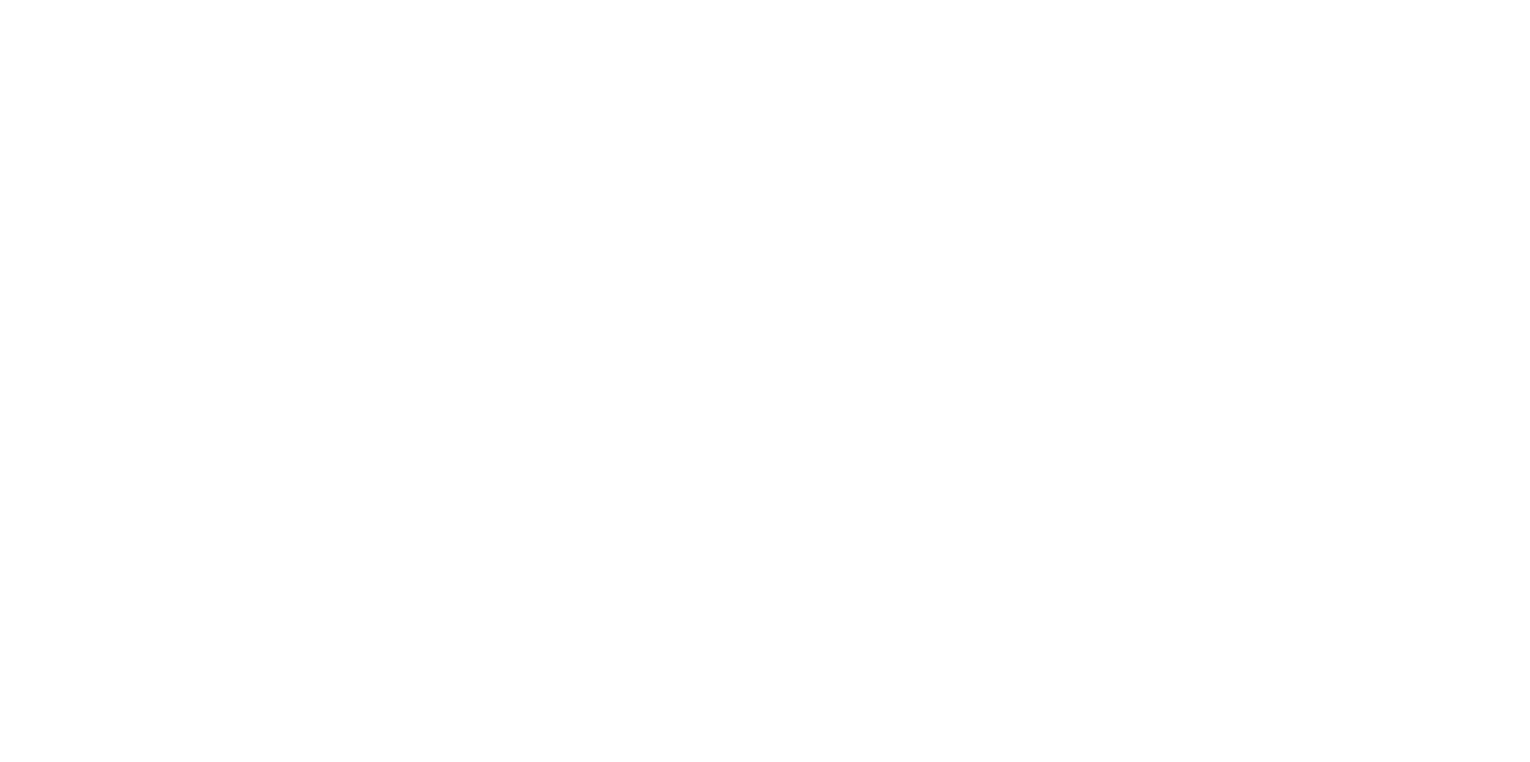
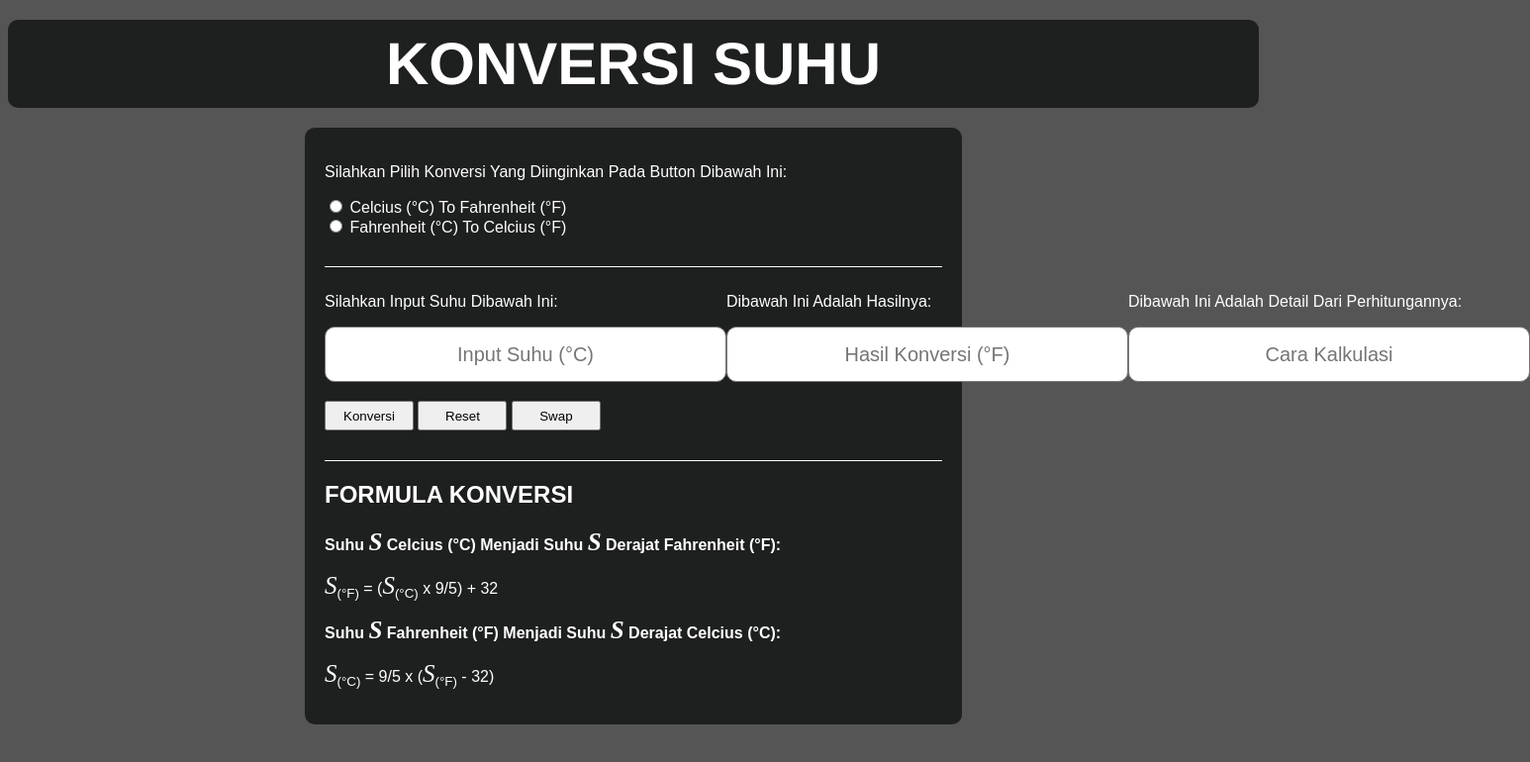
Before and after one commit to revou-fundamental-course/10-jun-24-DanielLenggonoMulyadjie, a plain HTML site: page index.html in a window 1280 px wide. Shown: the whole page at 99% size, 1546 px wide, since content can reach past the window. Drawn offline with Linux system fonts and the light colour scheme.

Commit message:
Update Content and Design (1)

```diff
--- a/css/style.css
+++ b/css/style.css
@@ -0,0 +1,119 @@
+body{
+  background-color: rgb(85, 85, 85);
+}
+
+header.header-container{
+  background-color: rgb(30, 31, 31);
+  border-radius: 10px;
+}
+
+h1.headerContent{
+  margin-top: 20px;
+  margin-bottom: 20px;
+  padding-top: 10px;
+  padding-bottom: 10px;
+  display: flex;
+  justify-content: center;
+  font-family: 'Franklin Gothic Medium';
+  font-size: 60px;
+  color: white;
+}
+
+main{
+  font-family: sans-serif;
+  color: white;
+}
+
+main.main-container{
+  padding-left: 20px;
+  padding-right: 20px;
+  padding-top: 20px;
+  padding-bottom: 20px;
+  background-color: rgb(30, 31, 31);
+  border-radius: 10px;
+  margin-left: 300px;
+  margin-right: 300px;
+}
+
+.textInput{
+  width: 400px;
+  height: 50px;
+  resize: none;
+  border-radius: 10px;
+  font-family: sans-serif;
+  font-size: 20px;
+  align-content: center;
+  text-align: center;
+}
+
+.textHasil{
+  width: 400px;
+  height: 50px;
+  resize: none;
+  border-radius: 10px;
+  font-family: sans-serif;
+  font-size: 20px;
+  align-content: center;
+  text-align: center;
+}
+
+.textKalkulasi{
+  width: 400px;
+  height: 50px;
+  resize: none;
+  border-radius: 10px;
+  font-family: sans-serif;
+  font-size: 20px;
+  align-content: center;
+  text-align: center;
+}
+
+section.textArea{
+  padding-top: 10px;
+  border-top: 1px solid white;
+  display: flex;
+  resize: none;
+  justify-content: space-between;
+}
+
+section.radioButton{
+  padding-bottom: 30px;
+}
+
+section.Button{
+  padding-top: 15px;
+  padding-bottom: 30px;
+}
+
+input.Konversi{
+  width: 90px;
+  height: 30px;
+}
+
+input.Reset{
+  width: 90px;
+  height: 30px;
+}
+
+input.Swap{
+  width: 90px;
+  height: 30px;
+}
+
+section.Formula{
+  border-top: 1px solid white;
+}
+
+.headerFormulaSuhu{
+  font-weight: bold;
+}
+
+.headerFormulaFahrenheit{
+  font-weight: bold;
+}
+
+.S{
+  font-family: Script MT;
+  font-size: 25px;
+  font-style: italic;
+}
--- a/index.html
+++ b/index.html
@@ -9,16 +9,95 @@
   <meta name="viewport" content="width=device-width, initial-scale=1.0">
 
   <!--Dibawah Ini Link CSS-->
-<link rel="stylesheet" href="css/style.css">
+
+  <link rel="stylesheet" href="css/style.css">
 
 </head>
 
 <body>
-  <header>
-
+  <header class="header-container">
+    <h1 class="headerContent">KONVERSI SUHU</h1>
   </header>
 
-  <main>
+  <main class="main-container">
+    <section class="textarea">
+
+      <!--Dibawah Ini Adalah Section Untuk Radio Button-->
+      <section class="radioButton">
+        <header>
+          <p>Silahkan Pilih Konversi Yang Diinginkan Pada Button Dibawah Ini:</p>
+        </header>
+        <!--Dibawah Ini Adalah Section Untuk Pilihan Konversi-->
+        <section>
+          <input type="radio" name="Konversi" value="Celcius (&deg;C) To Fahrenheit (&deg;F)">
+          <label for="Celcius (&deg;C) To Fahrenheit (&deg;F)">Celcius (&deg;C) To Fahrenheit (&deg;F)</label><br>
+          <input type="radio" name="Konversi" value="Fahrenheit (&deg;F) To Celcius (&deg;C)">
+          <label for="Fahrenheit (&deg;F) To Celcius (&deg;C)">Fahrenheit (&deg;C) To Celcius (&deg;F)</label>
+        </section>
+      </section>
+
+      <!--Dibawah Ini Adalah Section Untuk Text Area-->
+      <section class="textArea">
+        <!--Dibawah Ini Adalah Section Untuk Input-->
+        <section>
+          <header>
+            <p>Silahkan Input Suhu Dibawah Ini:</p>
+          </header>
+          <textarea class="textInput" placeholder="Input Suhu (&deg;C)" rows="3" cols="50"></textarea>
+        </section>
+
+        <!--Dibawah Ini Adalah Section Untuk Hasil-->
+        <section>
+          <header>
+            <p>Dibawah Ini Adalah Hasilnya:</p>
+          </header>
+          <textarea class="textHasil" placeholder="Hasil Konversi (&deg;F)" rows="3" cols="50"></textarea>
+        </section>
+
+        <!--Dibawah Ini Adalah Section Untuk Kalkulasi-->
+        <section>
+          <header>
+            <p>Dibawah Ini Adalah Detail Dari Perhitungannya:</p>
+          </header>
+          <textarea class="textKalkulasi" placeholder="Cara Kalkulasi" rows="3" cols="50"></textarea>
+        </section>
+      </section>
+
+      <!--Dibawah Ini Adalah Section Untuk Button Eksekusi-->
+      <section class="Button">
+        <input type="button" class="Konversi" value="Konversi">
+        <input type="button" class="Reset" value="Reset">
+        <input type="button" class="Swap" value="Swap">
+      </section>
+
+      <!--Dibawah Ini Adalah Section Untuk Detail Formula-->
+      <section class="Formula">
+        <header>
+          <h2>FORMULA KONVERSI</h3>
+        </header>
+
+        <article>
+          <header class="headerFormulaSuhu">
+            <p>Suhu <span class="S">S</span> Celcius (&deg;C) Menjadi Suhu <span class="S">S</span> Derajat Fahrenheit (&deg;F):</p>
+          </header>
+          <section>
+            <p><span class="S">S</span><sub>(&deg;F)</sub> = (<span class="S">S</span><sub>(&deg;C)</sub> x 9/5) + 32</p>
+          </section>
+        </article>
+
+        <article>
+          <header class="headerFormulaFahrenheit">
+            <p>Suhu <span class="S">S</span> Fahrenheit (&deg;F) Menjadi Suhu <span class="S">S</span> Derajat Celcius (&deg;C):</i></p>
+          </header>
+          <section>
+            <p><span class="S">S</span><sub>(&deg;C)</sub> = 9/5 x (<span class="S">S</span><sub>(&deg;F)</sub> - 32)</p>
+          </section>
+        </article>
+
+      </section>
+
+
+    </section>
 
   </main>
 
@@ -26,6 +105,8 @@
 
   </footer>
 
+  <script src="js/script.js"></script>
+
 </body>
 
 </html>
```
